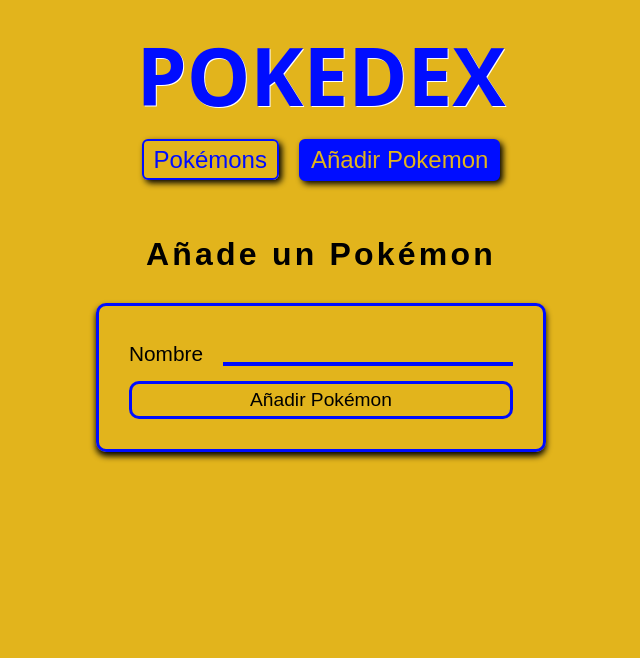
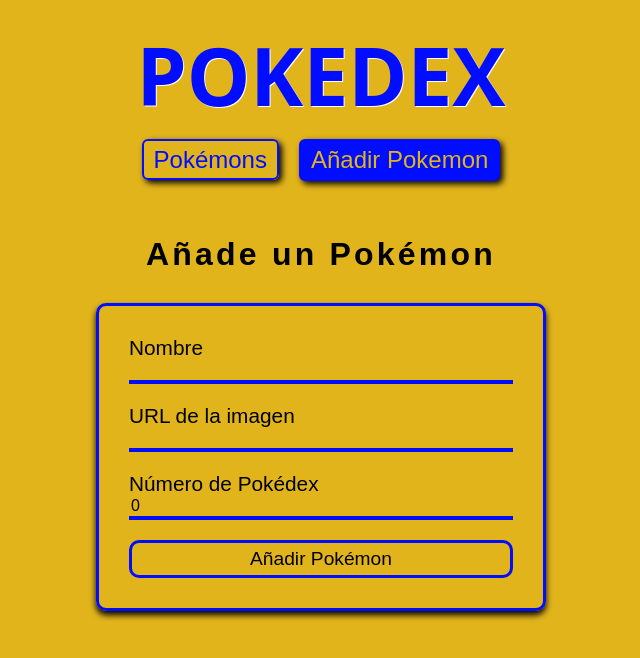
Before and after one commit to IsaSaete/pokemon-front, a React (Vite) app: page /add-pokemon in a window 1280 px wide. Shown: the top 658 px of the page, without its empty margins (319-959 px from the left). Built offline with nearby package versions, Linux system fonts and the light colour scheme; a web font is replaced by a local one.

Commit message:
Add controlled form to create a pokemon

```diff
--- a/src/pokemon/components/PokemonCard/PokemonCard.css
+++ b/src/pokemon/components/PokemonCard/PokemonCard.css
@@ -22,6 +22,7 @@
   color: #1e3634;
   text-align: center;
   text-shadow: 1px 1px #fff;
+  text-transform: capitalize;
 }
 
 .pokemon__image {
@@ -45,3 +46,7 @@
   justify-content: space-around;
   gap: 20px;
 }
+
+.pokemon__pokedex-position {
+  align-self: flex-end;
+}
--- a/src/pokemon/components/PokemonCard/PokemonCard.tsx
+++ b/src/pokemon/components/PokemonCard/PokemonCard.tsx
@@ -6,10 +6,11 @@
 }
 
 const PokemonCard: React.FC<PokemonCardProps> = ({
-  pokemon: { imageUrl, imageAlt, name, types },
+  pokemon: { imageUrl, imageAlt, name, types, pokedexPosition },
 }) => {
   return (
     <article className="pokemon">
+      <span className="pokemon__pokedex-position">#{pokedexPosition}</span>
       <img
         className="pokemon__image"
         src={imageUrl}
--- a/src/pokemon/components/PokemonForm/PokemonForm.css
+++ b/src/pokemon/components/PokemonForm/PokemonForm.css
@@ -8,14 +8,12 @@
   box-shadow: 0 4px 6px #000;
   display: flex;
   flex-direction: column;
-  gap: 15px;
+  gap: 20px;
 }
 
 .form__group {
   display: flex;
-  justify-content: center;
-  align-items: flex-end;
-  gap: 20px;
+  flex-direction: column;
 }
 
 .form__label {
@@ -31,7 +29,6 @@
   background-color: transparent;
   border-bottom: 4px solid var(--secondary-color);
   width: 100%;
-  padding: 4px 10px;
 
   &:focus-visible {
     outline: 1px solid #fff;
@@ -45,6 +42,7 @@
   padding: 5px 10px;
   border-radius: 10px;
   font-size: 1rem;
+  color: #000;
 
   @media (width > 500px) {
     font-size: 1.2rem;
--- a/src/pokemon/components/PokemonForm/PokemonForm.tsx
+++ b/src/pokemon/components/PokemonForm/PokemonForm.tsx
@@ -1,15 +1,88 @@
+import React, { useState } from "react";
+import { useNavigate } from "react-router";
+import { PokemonFormData } from "../../types";
+import { Pokemon } from "../../types";
 import "./PokemonForm.css";
 
-const PokemonForm: React.FC = () => {
+interface PokemonFormProps {
+  action: (pokemonData: PokemonFormData) => Promise<Pokemon>;
+}
+
+const PokemonForm: React.FC<PokemonFormProps> = ({ action }) => {
+  const intialPokemon: PokemonFormData = {
+    name: "",
+    imageUrl: "",
+    pokedexPosition: 0,
+  };
+
+  const [pokemonData, setPokemonData] = useState(intialPokemon);
+
+  const modifyPokemonData = (event: React.ChangeEvent<HTMLInputElement>) => {
+    const newValue = event.target.value;
+    const propertyName = event.target.id;
+
+    setPokemonData((pokemonData) => ({
+      ...pokemonData,
+      [propertyName]: newValue,
+    }));
+  };
+
+  const navigate = useNavigate();
+
+  const onSubmitForm = async (event: React.FormEvent<HTMLFormElement>) => {
+    event.preventDefault();
+
+    await action(pokemonData);
+
+    navigate("/");
+  };
+
+  const isFormValid =
+    pokemonData.name !== "" &&
+    pokemonData.imageUrl !== "" &&
+    pokemonData.pokedexPosition > 0;
+
   return (
-    <form className="form">
+    <form className="form" onSubmit={onSubmitForm}>
       <div className="form__group">
         <label htmlFor="name" className="form__label">
           Nombre
         </label>
-        <input type="text" id="name" className="form__input" required />
+        <input
+          type="text"
+          id="name"
+          className="form__input"
+          value={pokemonData.name}
+          onChange={modifyPokemonData}
+          required
+        />
       </div>
-      <button type="submit" className="form__button">
+      <div className="form__group">
+        <label htmlFor="imageUrl" className="form__label">
+          URL de la imagen
+        </label>
+        <input
+          type="text"
+          id="imageUrl"
+          className="form__input"
+          value={pokemonData.imageUrl}
+          onChange={modifyPokemonData}
+        />
+      </div>
+      <div className="form__group">
+        <label htmlFor="pokedexPosition" className="form__label">
+          Número de Pokédex
+        </label>
+        <input
+          type="number"
+          id="pokedexPosition"
+          className="form__input"
+          value={pokemonData.pokedexPosition}
+          onChange={modifyPokemonData}
+          min={1}
+        />
+      </div>
+      <button type="submit" className="form__button" disabled={!isFormValid}>
         Añadir Pokémon
       </button>
     </form>
```
Also changed, not shown: 1 other file (tests, documents, lock files or other folders).
